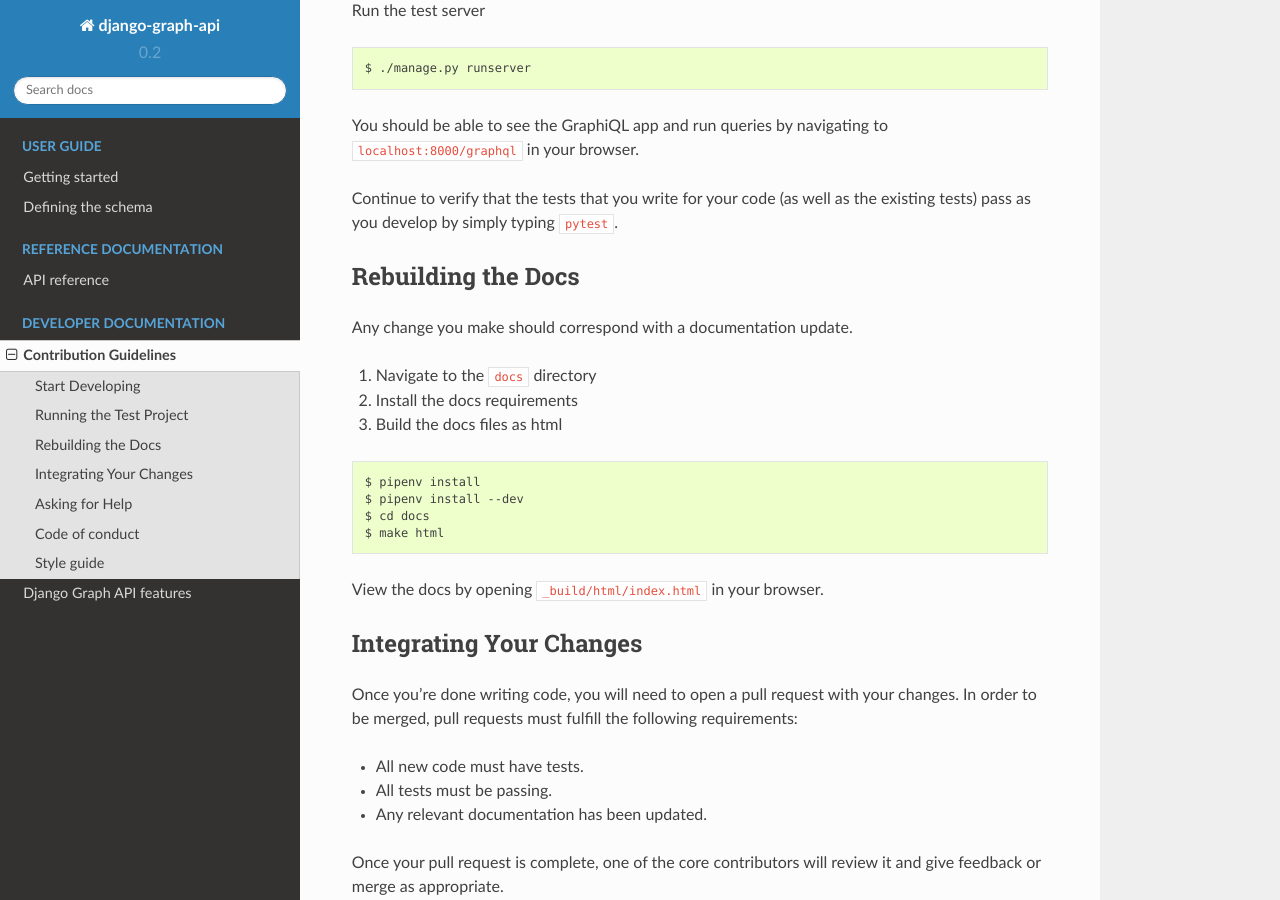
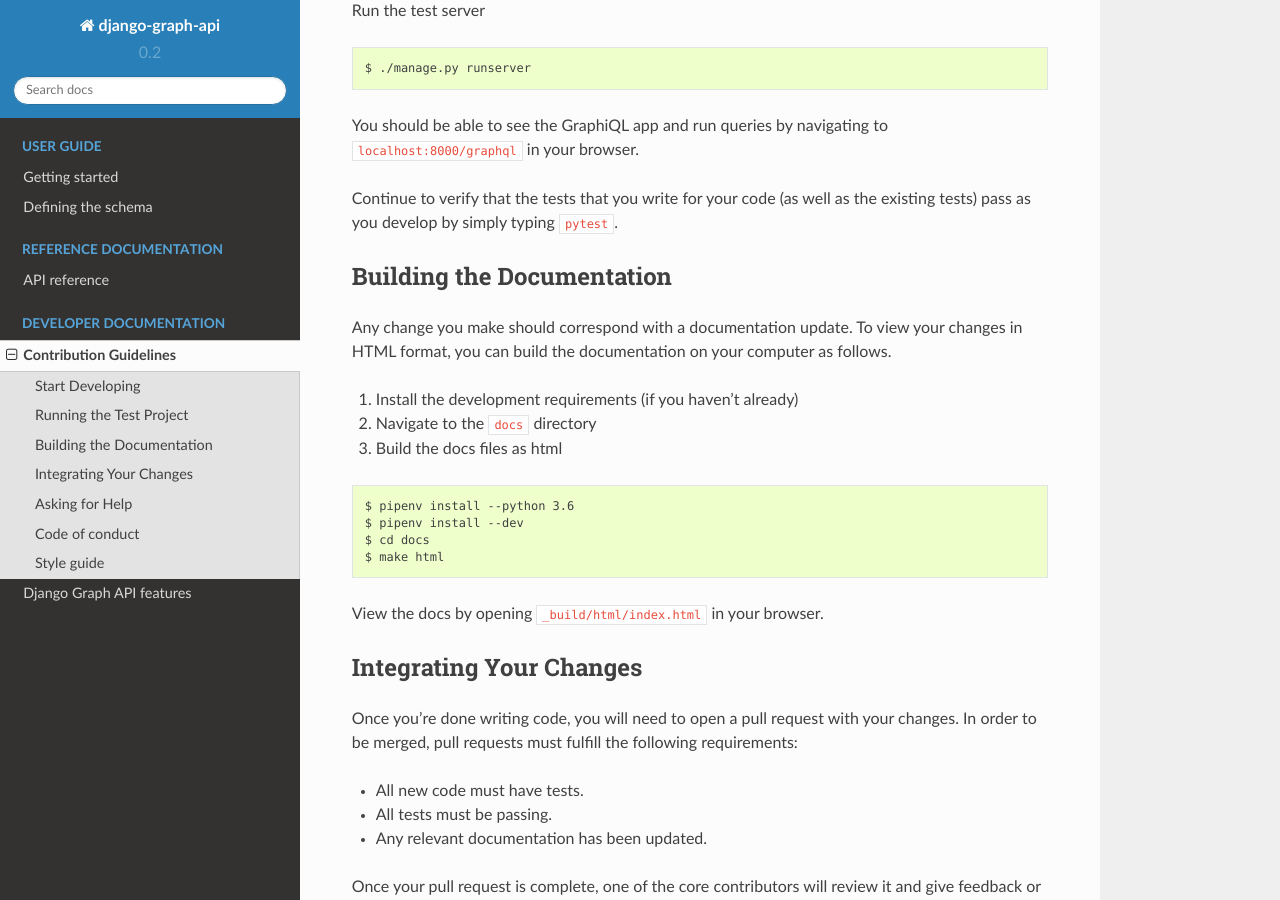
Before and after one commit to django-graph-api/django-graph-api, a Sphinx documentation site: the page built from docs/contribute.rst, in a window 1280 px wide and 900 px high, scrolled down 1340 px. Built offline with Sphinx 7.4.7 and the Read the Docs theme 2.0.0, drawn with Linux system fonts in a browser that asks for light colours.

Commit message:
Corrected docs building instructions

```diff
--- a/docs/contribute.rst
+++ b/docs/contribute.rst
@@ -73,18 +73,19 @@
 .. _GraphQL documentation: http://graphql.org/learn/
 
 
-Rebuilding the Docs
--------------------
+Building the Documentation
+--------------------------
 
 Any change you make should correspond with a documentation update.
+To view your changes in HTML format, you can build the documentation on your computer as follows.
 
-1. Navigate to the ``docs`` directory
-#. Install the docs requirements
+1. Install the development requirements (if you haven't already)
+#. Navigate to the ``docs`` directory
 #. Build the docs files as html
 
 ::
 
-    $ pipenv install
+    $ pipenv install --python 3.6
     $ pipenv install --dev
     $ cd docs
     $ make html
```
